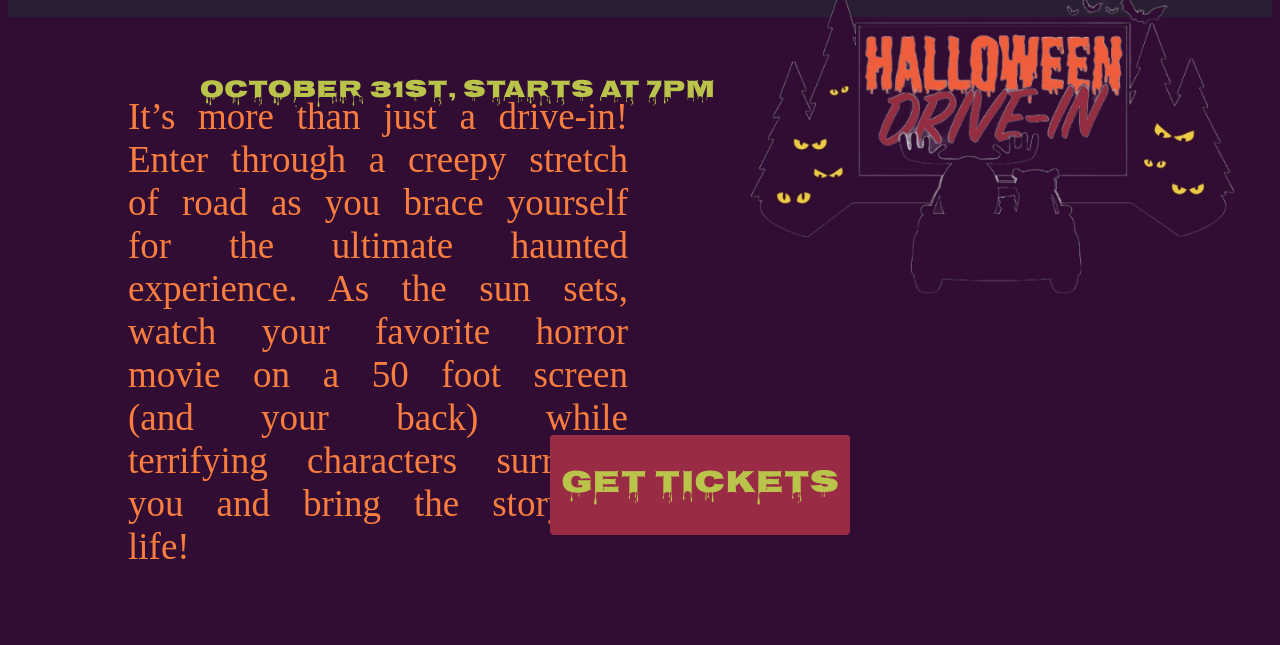
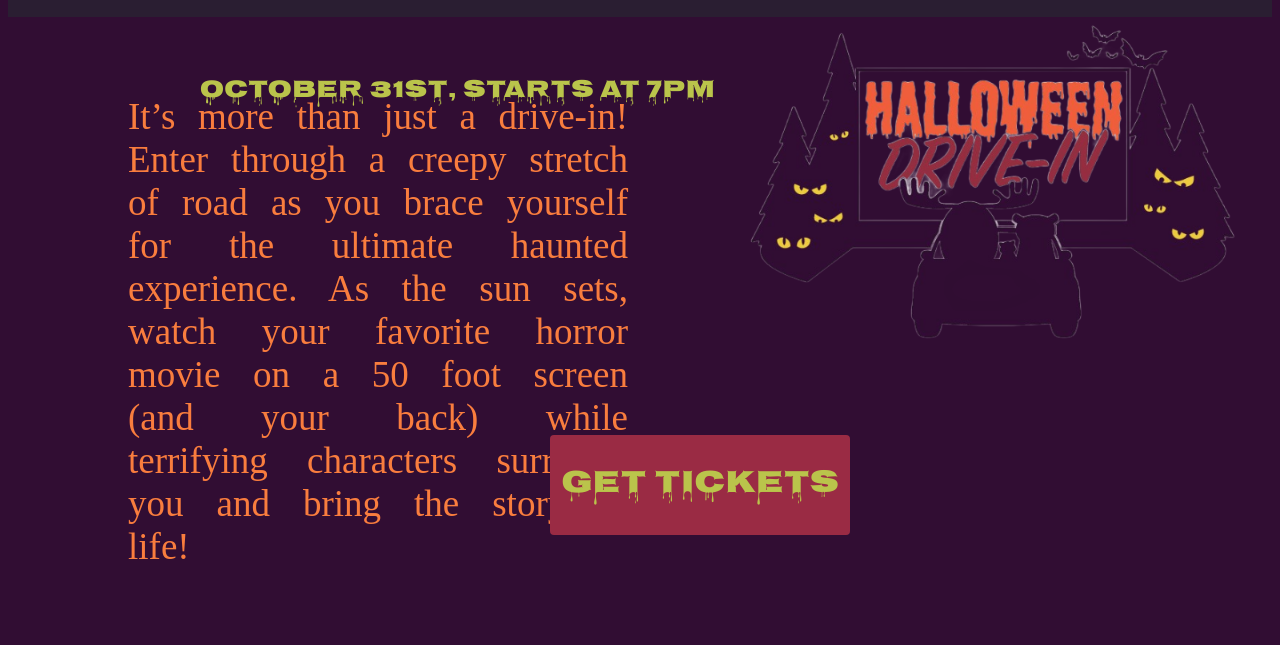
Before and after one commit to ShrikarYeeli/ShrikarYeeli.github.io, a plain HTML site: page index.html in a window 1280 px wide. Shown: the part 105-750 px from the top of the page. Drawn offline with nearby package versions, Linux system fonts and the light colour scheme; a web font is replaced by a local one.

Commit message:
Third Commit

```diff
--- a/style.css
+++ b/style.css
@@ -80,8 +80,9 @@ img {
   position:absolute;
   width:45%;
   height:50%px;
-  top:30px;
+  top:75px;
   right:0;
+  margin: 0px;
 }
 
 a.social-icon {
```
